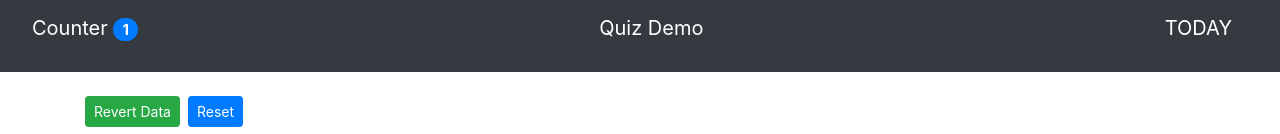
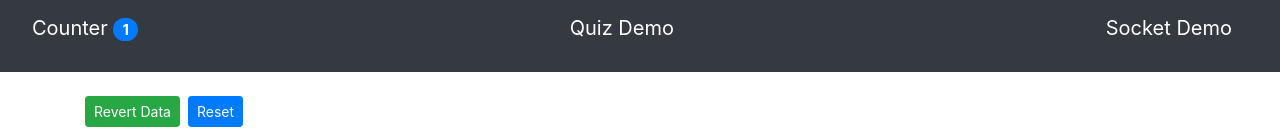
Before and after one commit to phubao1999/CounterApp-ReactJs, a React (Create React App) app: page / in a window 1280 px wide. Shown: the top 134 px of the page. Built offline with nearby package versions, Linux system fonts and the light colour scheme; no server answers.

Commit message:
New Target

```diff
--- a/src/components/Navbar/navbar.tsx
+++ b/src/components/Navbar/navbar.tsx
@@ -9,7 +9,7 @@ class Navbar extends Component<any> {
             <ul className="navbar navbar-dark bg-dark custom-navbar">
                 <p className="nav-link active navbar-brand"><Link to="/">Counter</Link> <span className="badge badge-pill badge-primary">{this.props.navbarCounter}</span></p>
                 <p className="nav-link navbar-brand"><Link to="quiz">Quiz Demo</Link></p>
-                <p className="nav-link navbar-brand">TODAY</p>
+                <p className="nav-link navbar-brand">Socket Demo</p>
             </ul>
         )
     }
```
